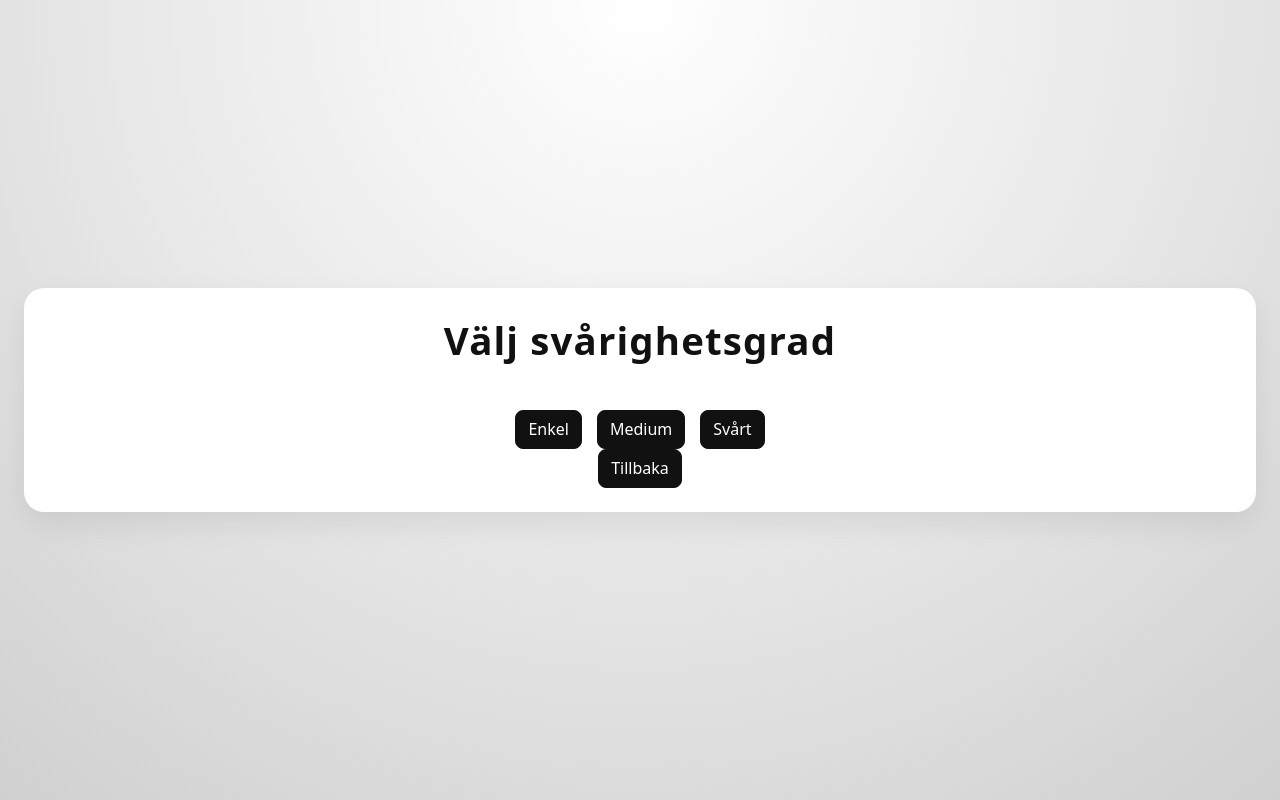
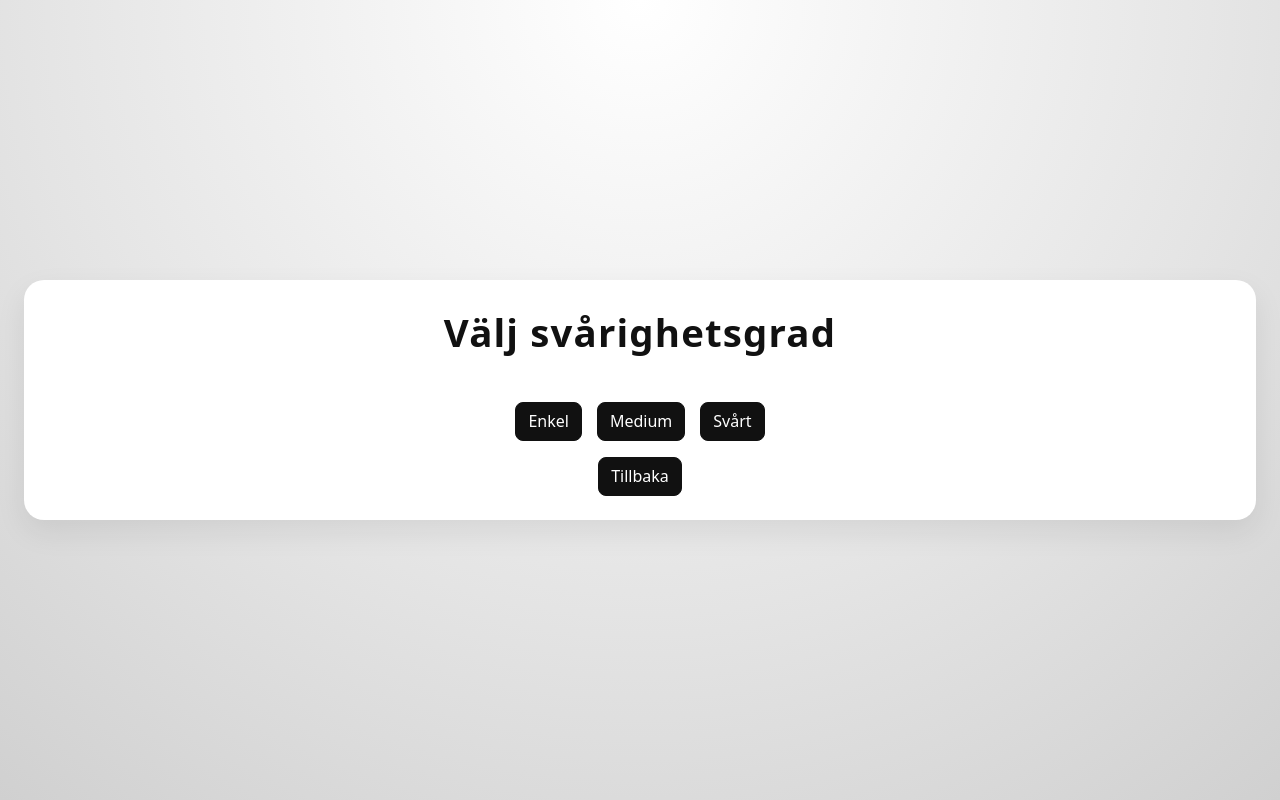
Before and after one commit to lucsom12/sliding-puzzle-game, a React (Vite) app: page / in a window 1280 px wide. Both pictures are taken after a click on the button "Starta Spelet". Built offline with nearby package versions, Linux system fonts and the light colour scheme.

Commit message:
fixat tillbaka knapp

```diff
--- a/src/App.css
+++ b/src/App.css
@@ -225,3 +225,9 @@
   margin-top: 1rem;
 
 }
+
+.back-button {
+  flex-basis: 100%;   /* forces a new row */
+  justify-self: center; /* centers horizontally */
+  margin-top: 1rem;   /* optional extra spacing */
+}
--- a/src/App.jsx
+++ b/src/App.jsx
@@ -607,7 +607,7 @@ export default function App() {
         </div>
 
         <button
-          className="button"
+          className="button back-button"
           onClick={() => {
             setShowDifficultyPage(false);
             setShowMainPage(true);
```
